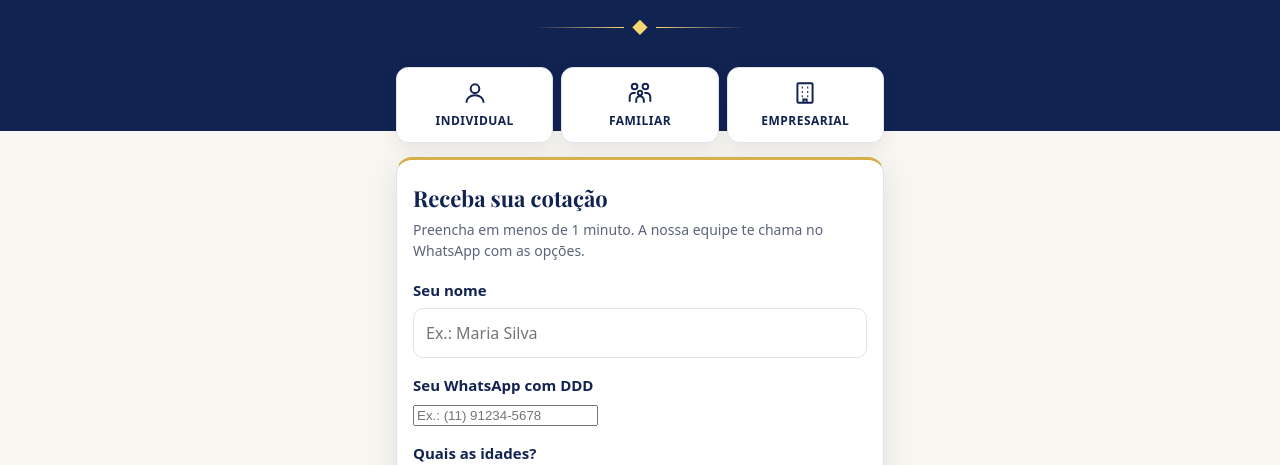
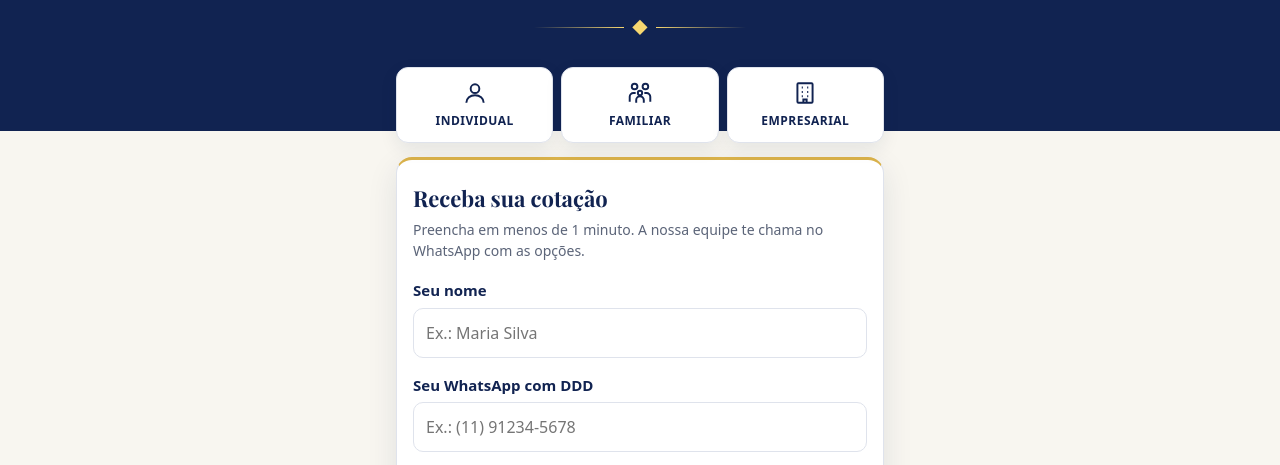
Before and after one commit to fsfarias8-spec/AUTOMACOES, a plain HTML site: page index.html in a window 1280 px wide. Shown: the part 306-771 px from the top of the page. Drawn offline with nearby package versions, Linux system fonts and the light colour scheme.

Commit message:
LP: estilo do campo de WhatsApp
Co-Authored-By: Claude Opus 5.5 <noreply@anthropic.com>

```diff
--- a/index.html
+++ b/index.html
@@ -108,7 +108,7 @@ fbq('track', 'PageView');
   .campo { margin-bottom: 16px; }
   label, legend { display: block; font-weight: 650; font-size: 15px; margin-bottom: 6px; color: var(--navy); }
   .opc { font-weight: 400; color: var(--muted); font-size: 13px; }
-  input[type=number], input[type=text], textarea {
+  input[type=number], input[type=text], input[type=tel], textarea {
     width: 100%; font: inherit; font-size: 16px; color: var(--ink);
     border: 1.5px solid var(--line); border-radius: 10px; padding: 12px;
     background: #fff; outline: none;
```
